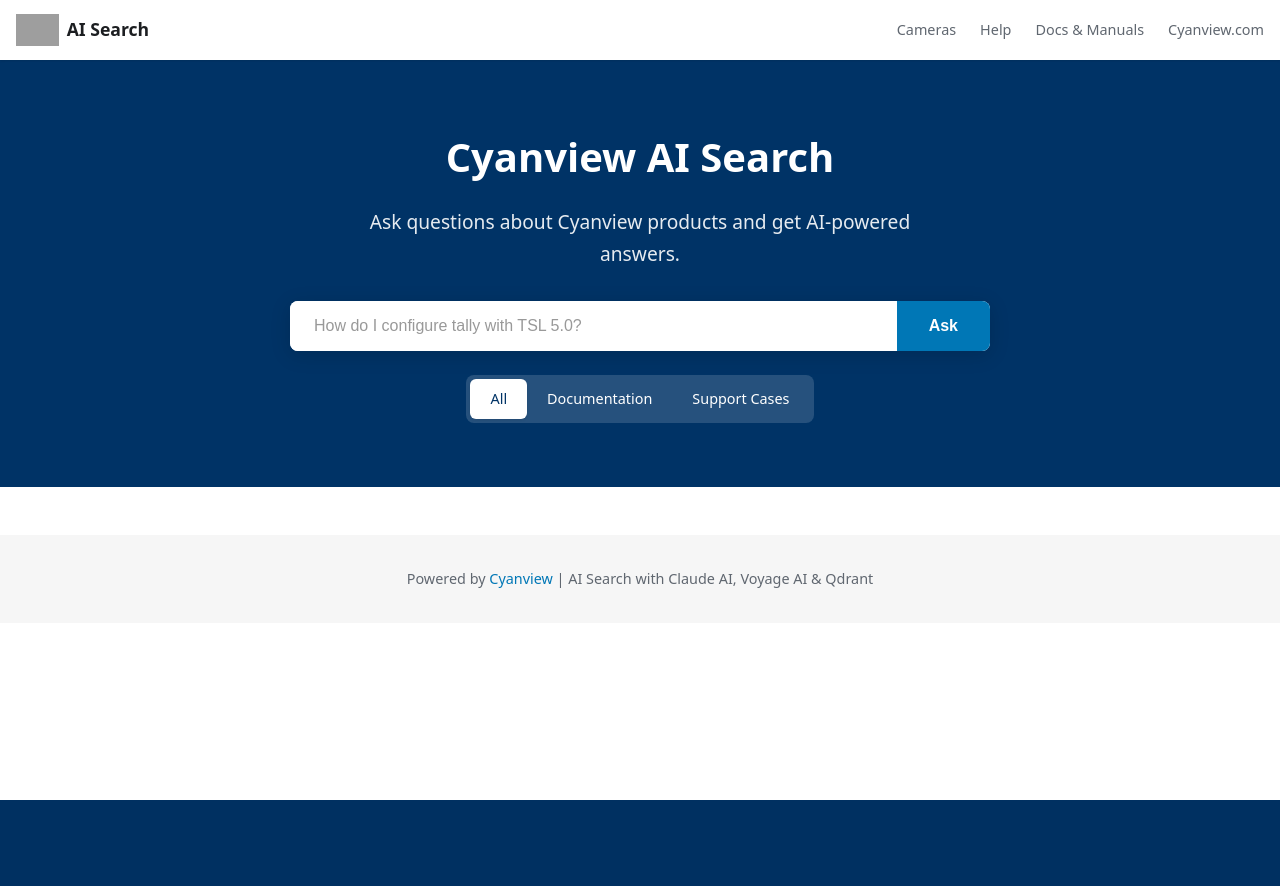
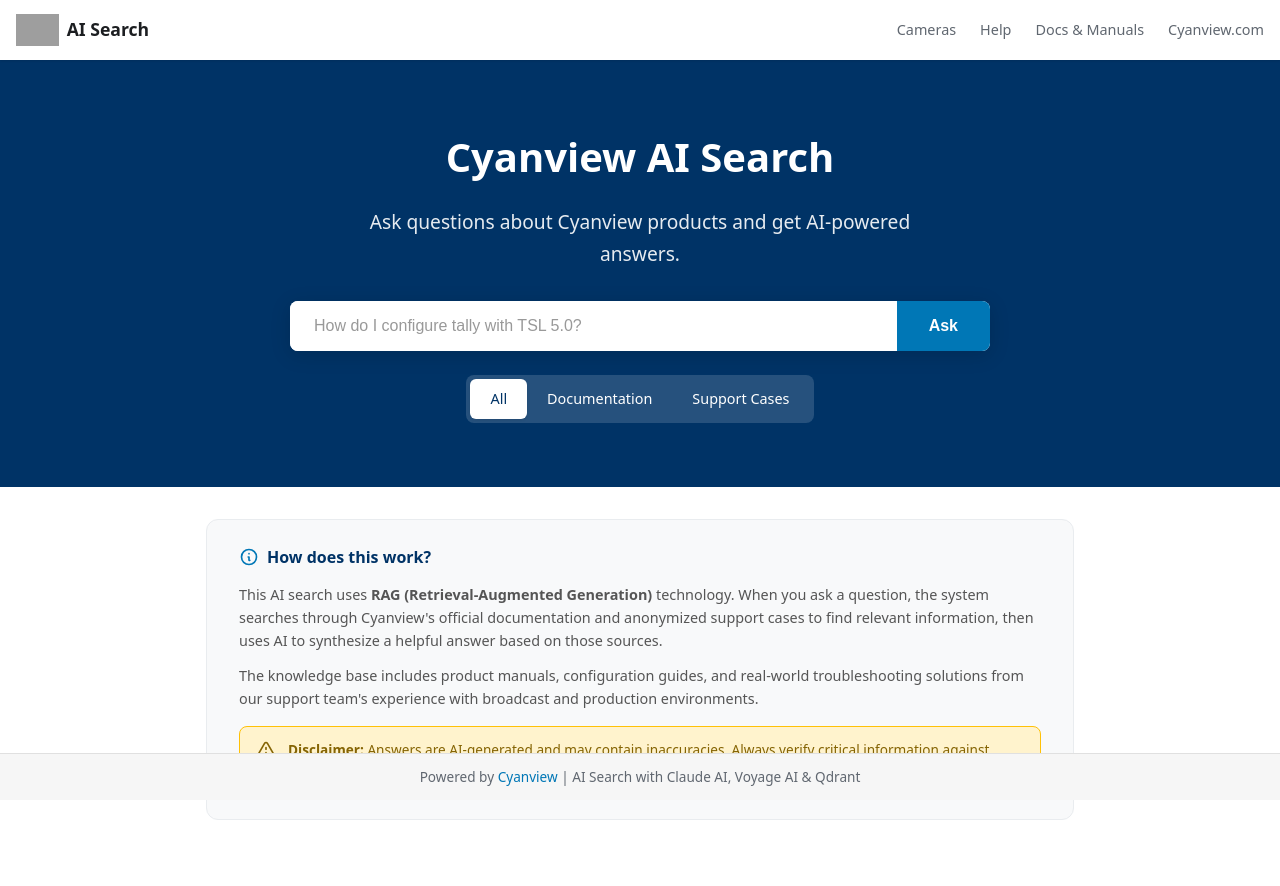
Before and after one commit to AlanOgic/clorag, a Python web app: template src/clorag/web/templates/index.html in a window 1280 px wide. Before the commit the page ends 800 px from the top, so only its background shows below. Run offline with Jinja, Linux system fonts and the light colour scheme; the template is opened without the code that fills it, so the values that code supplies are empty; grey boxes are pictures that could not be loaded.

Commit message:
Add RAG explanation, disclaimer, and sticky footer to main page
- Add info section explaining how RAG technology works
- Add yellow disclaimer warning that answers are AI-generated
- Make footer sticky at bottom of viewport

```diff
--- a/src/clorag/web/templates/index.html
+++ b/src/clorag/web/templates/index.html
@@ -185,6 +185,71 @@
             color: var(--cyanview-navy);
             font-weight: 500;
             box-shadow: 0 1px 3px rgba(0, 0, 0, 0.1);
+        }
+
+        /* Info Section */
+        .info-section {
+            max-width: 900px;
+            margin: 0 auto;
+            padding: 2rem 1rem 1rem;
+        }
+
+        .info-card {
+            background: #f8f9fa;
+            border: 1px solid #e9ecef;
+            border-radius: 12px;
+            padding: 1.5rem 2rem;
+        }
+
+        .info-card h3 {
+            font-size: 1rem;
+            color: var(--cyanview-navy);
+            margin-bottom: 0.75rem;
+            display: flex;
+            align-items: center;
+            gap: 0.5rem;
+        }
+
+        .info-card h3 svg {
+            width: 20px;
+            height: 20px;
+            color: var(--cyan-dark);
+        }
+
+        .info-card p {
+            font-size: 0.9rem;
+            color: #555;
+            line-height: 1.6;
+            margin-bottom: 0.75rem;
+        }
+
+        .info-card p:last-child {
+            margin-bottom: 0;
+        }
+
+        .info-disclaimer {
+            background: #fff3cd;
+            border: 1px solid #ffc107;
+            border-radius: 8px;
+            padding: 0.75rem 1rem;
+            margin-top: 1rem;
+            display: flex;
+            align-items: flex-start;
+            gap: 0.75rem;
+        }
+
+        .info-disclaimer svg {
+            width: 20px;
+            height: 20px;
+            color: #856404;
+            flex-shrink: 0;
+            margin-top: 0.1rem;
+        }
+
+        .info-disclaimer p {
+            font-size: 0.85rem;
+            color: #856404;
+            margin: 0;
         }
 
         /* Results Section */
@@ -450,14 +515,24 @@
             opacity: 0.5;
         }
 
-        /* Footer */
+        /* Footer - Sticky */
         .footer {
+            position: fixed;
+            bottom: 0;
+            left: 0;
+            right: 0;
             text-align: center;
-            padding: 2rem;
+            padding: 0.75rem 1rem;
             background: #f6f6f6;
             color: #606770;
-            font-size: 0.9rem;
-            margin-top: 3rem;
+            font-size: 0.85rem;
+            border-top: 1px solid #e0e0e0;
+            z-index: 50;
+        }
+
+        /* Add padding to body to prevent content from being hidden behind sticky footer */
+        body {
+            padding-bottom: 50px;
         }
 
         .footer a {
@@ -839,6 +914,32 @@
                         <span>Support Cases</span>
                     </label>
                 </div>
+            </div>
+        </div>
+    </section>
+
+    <!-- Info Section -->
+    <section class="info-section">
+        <div class="info-card">
+            <h3>
+                <svg xmlns="http://www.w3.org/2000/svg" fill="none" viewBox="0 0 24 24" stroke="currentColor">
+                    <path stroke-linecap="round" stroke-linejoin="round" stroke-width="2" d="M13 16h-1v-4h-1m1-4h.01M21 12a9 9 0 11-18 0 9 9 0 0118 0z" />
+                </svg>
+                How does this work?
+            </h3>
+            <p>
+                This AI search uses <strong>RAG (Retrieval-Augmented Generation)</strong> technology. When you ask a question, the system searches through Cyanview's official documentation and anonymized support cases to find relevant information, then uses AI to synthesize a helpful answer based on those sources.
+            </p>
+            <p>
+                The knowledge base includes product manuals, configuration guides, and real-world troubleshooting solutions from our support team's experience with broadcast and production environments.
+            </p>
+            <div class="info-disclaimer">
+                <svg xmlns="http://www.w3.org/2000/svg" fill="none" viewBox="0 0 24 24" stroke="currentColor">
+                    <path stroke-linecap="round" stroke-linejoin="round" stroke-width="2" d="M12 9v2m0 4h.01m-6.938 4h13.856c1.54 0 2.502-1.667 1.732-3L13.732 4c-.77-1.333-2.694-1.333-3.464 0L3.34 16c-.77 1.333.192 3 1.732 3z" />
+                </svg>
+                <p>
+                    <strong>Disclaimer:</strong> Answers are AI-generated and may contain inaccuracies. Always verify critical information against official documentation or contact Cyanview support for production-critical configurations.
+                </p>
             </div>
         </div>
     </section>
```
